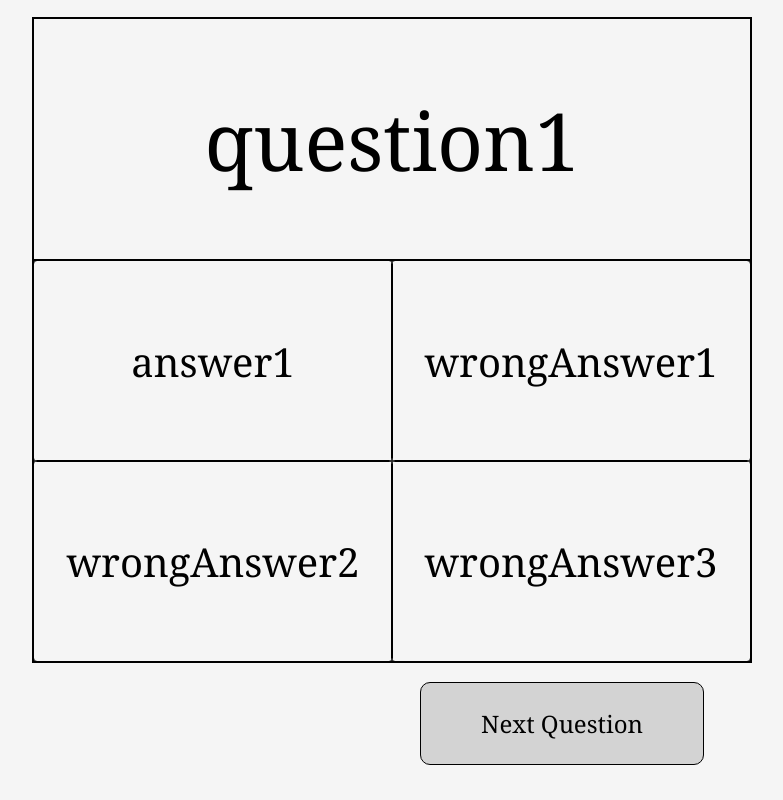
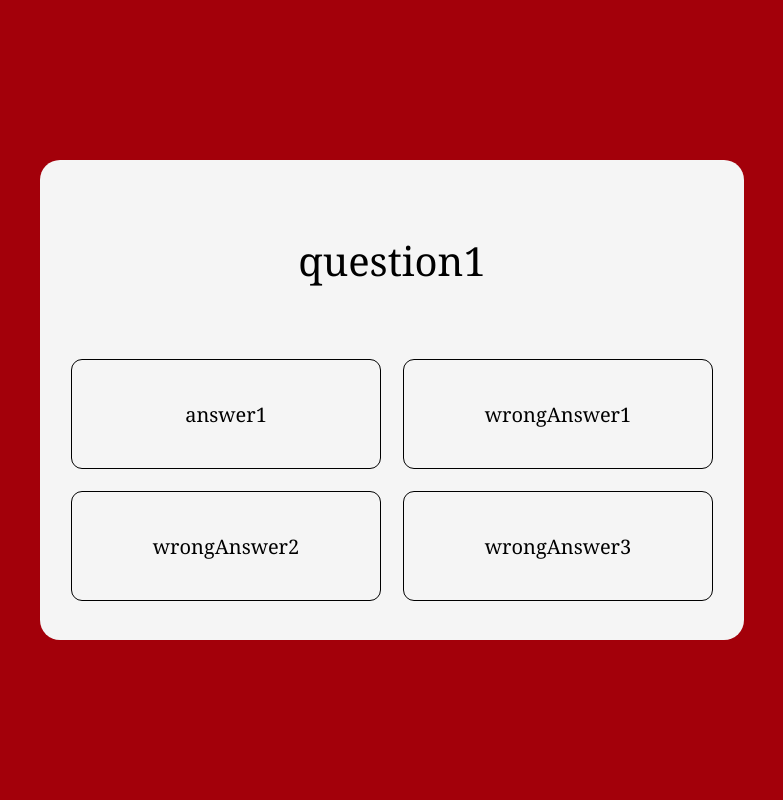
Before and after one commit to samerulesapply22/Project-Quiz, a plain HTML site: page index.html in a window 1280 px wide. Both pictures are taken after a click on the button "Start Quiz". Shown: the whole page, without its empty margins (248-1031 px from the left). Drawn offline with Linux system fonts and the light colour scheme.

Commit message:
Minor improvements

```diff
--- a/index.html
+++ b/index.html
@@ -12,11 +12,7 @@
       <button id="quizButton"></button>
     </div>
 
-    <div id="quizContainer">
-      <div class="nextQuestionContainer">
-        <button type="submit" class="nextQuestion">Next Question</button>
-      </div>
-    </div>
+    <div id="quizContainer"></div>
 
     <script type="module" src="index.js"></script>
   </body>
--- a/modules/cards.js
+++ b/modules/cards.js
@@ -6,6 +6,7 @@ const QUIZ = {
   question3: "answer3",
   question4: "answer4",
 };
+export let score = 0;
 
 class Card {
   constructor(question, correctAnswer) {
@@ -33,12 +34,9 @@ class Card {
 
     choices.forEach((choice) => {
       choice.addEventListener("click", () => {
-        choices.forEach((choice) => choice.classList.remove("selected"));
-        choice.classList.add("selected");
-        form.classList.add("answered");
         if (choice.textContent === this.correctAnswer) {
           choice.classList.add("correct");
-          form.classList.add("correct");
+          score++;
         } else choice.classList.add("incorrect");
       });
     });
--- a/modules/quiz.js
+++ b/modules/quiz.js
@@ -1,4 +1,4 @@
-import { cardsArray } from "./cards.js";
+import { cardsArray, score } from "./cards.js";
 import { over } from "./state.js";
 
 const quizContainer = document.querySelector("#quizContainer");
@@ -14,18 +14,12 @@ export default function quiz() {
   reset();
   quizContainer.style.display = "block";
   let current = 0;
-  let score = 0;
 
   cardsArray[current].classList.remove("hidden");
 
-  const nextQuestionButton = document.querySelector(".nextQuestion");
-
-  nextQuestionButton.addEventListener("click", () => {
-    if (!cardsArray[current].classList.contains("answered")) return;
-    if (cardsArray[current].classList.contains("correct")) score++;
-
+  choices.forEach((choice) =>
+    choice.addEventListener("click", () => {
       cardsArray[current].classList.add("hidden");
-
       current++;
       if (current >= cardsArray.length) {
         current = 0;
@@ -35,5 +29,6 @@ export default function quiz() {
         return;
       }
       cardsArray[current].classList.remove("hidden");
-  });
+    })
+  );
 }
--- a/style.css
+++ b/style.css
@@ -8,15 +8,29 @@ body {
   width: 100%;
   height: 100%;
   margin: 0;
-  background-color: whitesmoke;
+  background-color: #a3000a;
   display: flex;
   align-items: center;
   justify-content: center;
 }
 
 #quizContainer {
-  width: 90vh;
+  width: 80vh;
+  height: 60vh;
   display: none;
+  background-color: whitesmoke;
+  padding: 0px 2rem;
+  border-radius: 20px;
+}
+
+#container {
+  width: 80vh;
+  height: 60vh;
+  flex-direction: column;
+  align-items: center;
+  justify-content: center;
+  background-color: whitesmoke;
+  border-radius: 20px;
 }
 
 .questionContainer,
@@ -27,70 +41,54 @@ body {
 }
 
 .questionContainer {
-  height: 30vh;
-  font-size: 10vh;
-  border: 2px solid black;
+  height: 25vh;
+  font-size: 5vh;
+
 }
 
 .answersContainer {
-  height: 50vh;
-  border: 2px solid black;
+  height: 30vh;
   border-top: none;
   display: grid;
-  grid-template-columns: repeat(2, auto);
+  gap: 1.5rem;
+  grid-template-columns: 1fr 1fr;
 }
 
 .choice {
-  font-size: 5vh;
+  font-size: 2.5vh;
   cursor: pointer;
-  border-radius: 3px;
-  border: 6px solid transparent;
+  border-radius: 10px;
+  border: 2px solid transparent;
   outline: 1px solid black;
 }
 
-.nextQuestionContainer {
-  height: 15vh;
-  display: flex;
-  justify-content: end;
-  align-items: center;
-  padding-right: 3em;
-  border: none;
+.choice:hover {
+  border: 2px solid rgb(135, 133, 133);
 }
 
-button {
-  padding: 1em 2.5em;
-  background-color: lightgray;
+#quizButton {
+  width: 30vh;
+  padding: 1.5vh 2.5vh;
+  background-color: whitesmoke;
   border-radius: 10px;
-  border: 1px solid black;
+  border: 0.2vh solid black;
   cursor: pointer;
   font-size: 3vh;
 }
 
-button:hover {
-  background-color: rgb(5, 5, 54);
-  color: whitesmoke;
+#quizButton:hover {
+  background-color:rgb(221, 215, 215);
 }
 
 .selected {
-  border: 6px solid black;
+  border: 2px solid black;
 }
-
 .selected.correct {
   border-color: darkgreen;
 }
-
 .selected.incorrect {
   border-color: darkred;
 }
-
 .hidden {
   display: none;
 }
-
-#container {
-  width: 50vh;
-  height: 50vh;
-  flex-direction: column;
-  align-items: center;
-  justify-content: center;
-}
```
Lines whose indentation alone changed are shown as unchanged.
